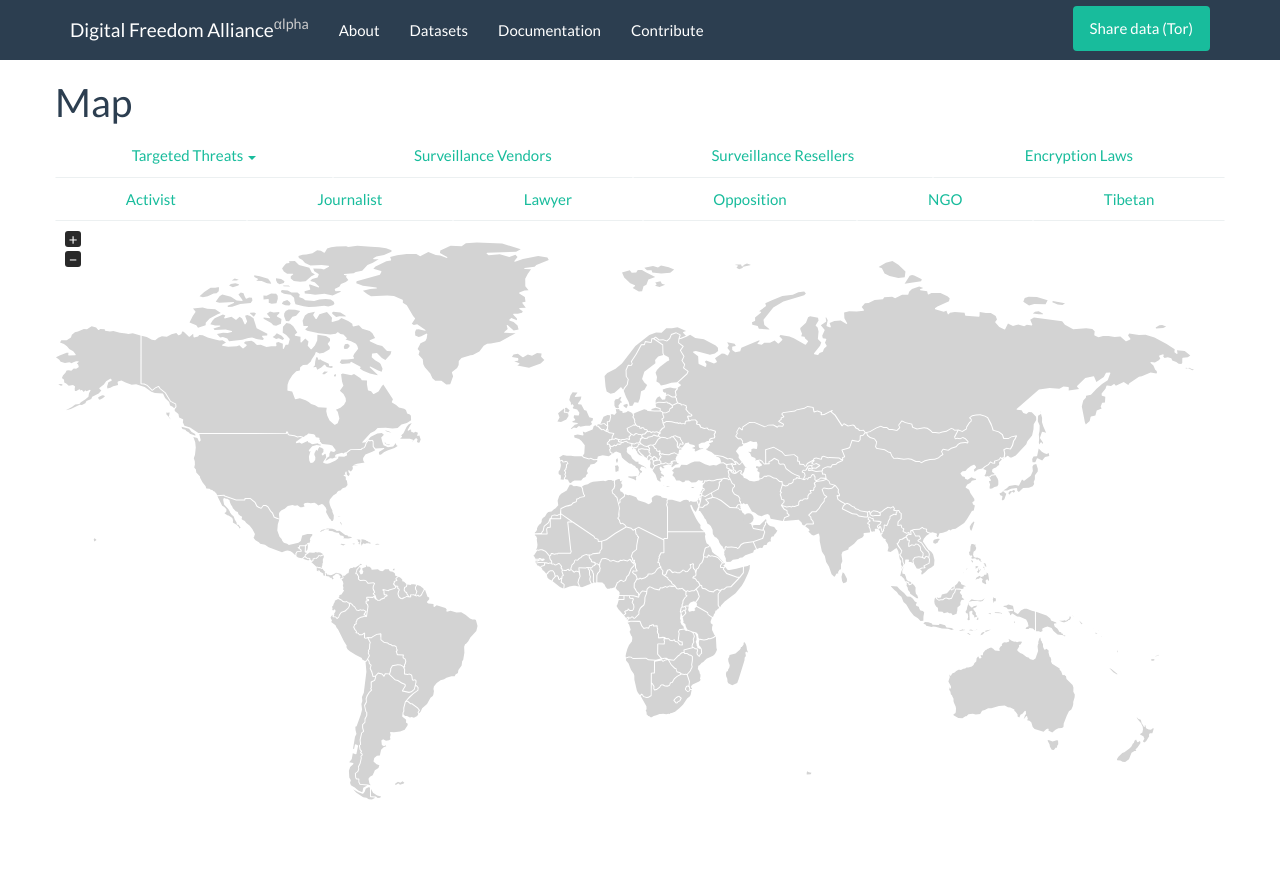
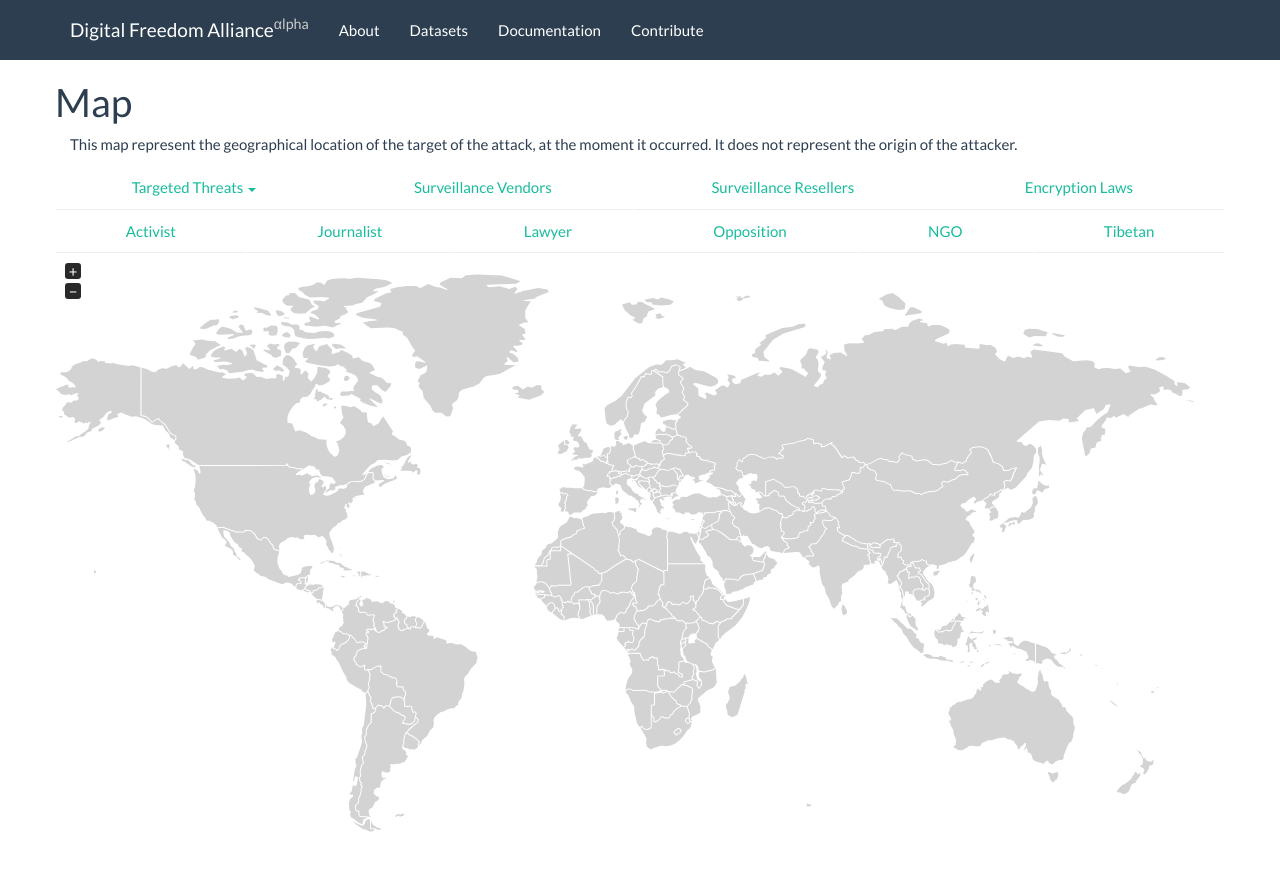
Before and after one commit to digitalfreedom/website, a Jekyll site: the page built from map.md, in a window 1280 px wide. Shown: the top 871 px of the page. Built offline with Jekyll 4.4.1, drawn with Linux system fonts in a browser that asks for light colours.

Commit message:
Pushed some updates

```diff
--- a/_includes/header.html
+++ b/_includes/header.html
@@ -18,7 +18,6 @@
         <li><a href="/contribute/">Contribute</a></li>
         <!--<li><a href="/blog/">Blog</a></li>-->
       </ul>
-      <div class="pull-right" style="margin-top: 6px;"><a class="btn btn-xsmall btn-success share-button" href="http://6xukdmu73gkvvuvv.onion">Share data (Tor)</a></div>
     </div>
   </div>
 </nav>
--- a/map.md
+++ b/map.md
@@ -5,6 +5,8 @@ permalink: /map/
 ---
 
 <div class="row"><h1>Map</h1></div>
+
+<p>This map represent the geographical location of the target of the attack, at the moment it occurred. It does not represent the origin of the attacker.</p>
 
 <div id="selection-container">
 <div id="dataset-selections" class="row">
```
Also changed, not shown: about.md (+8 -0 lines).
